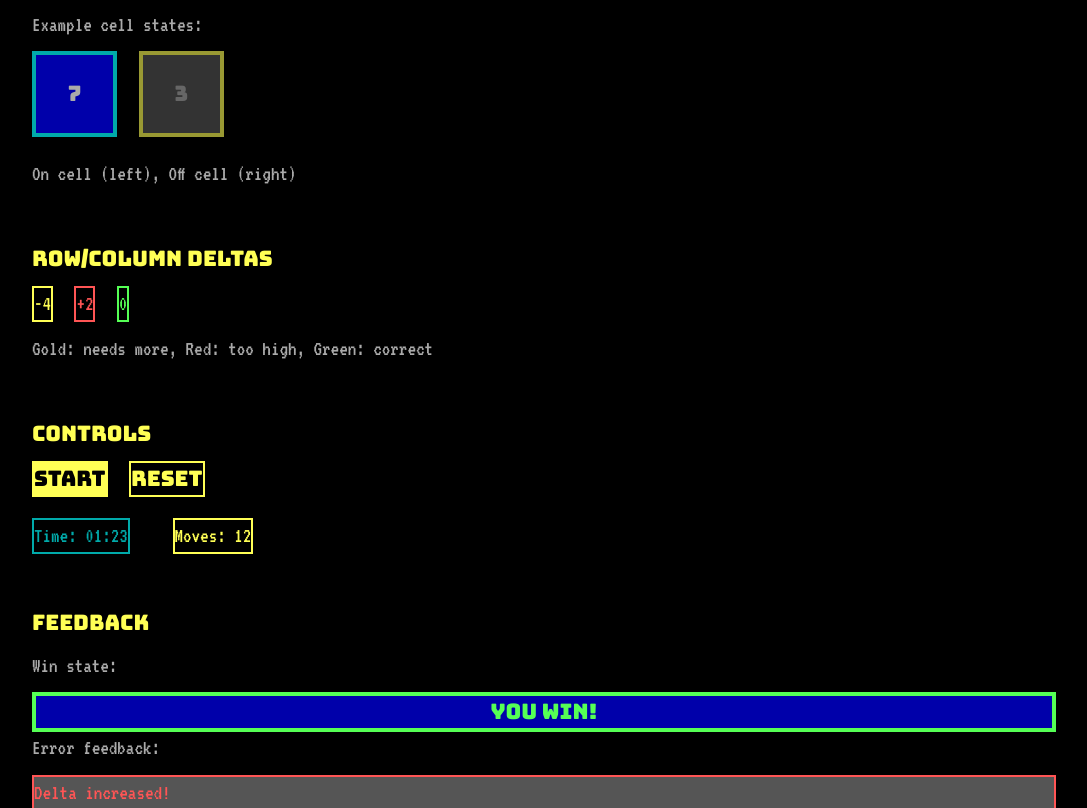
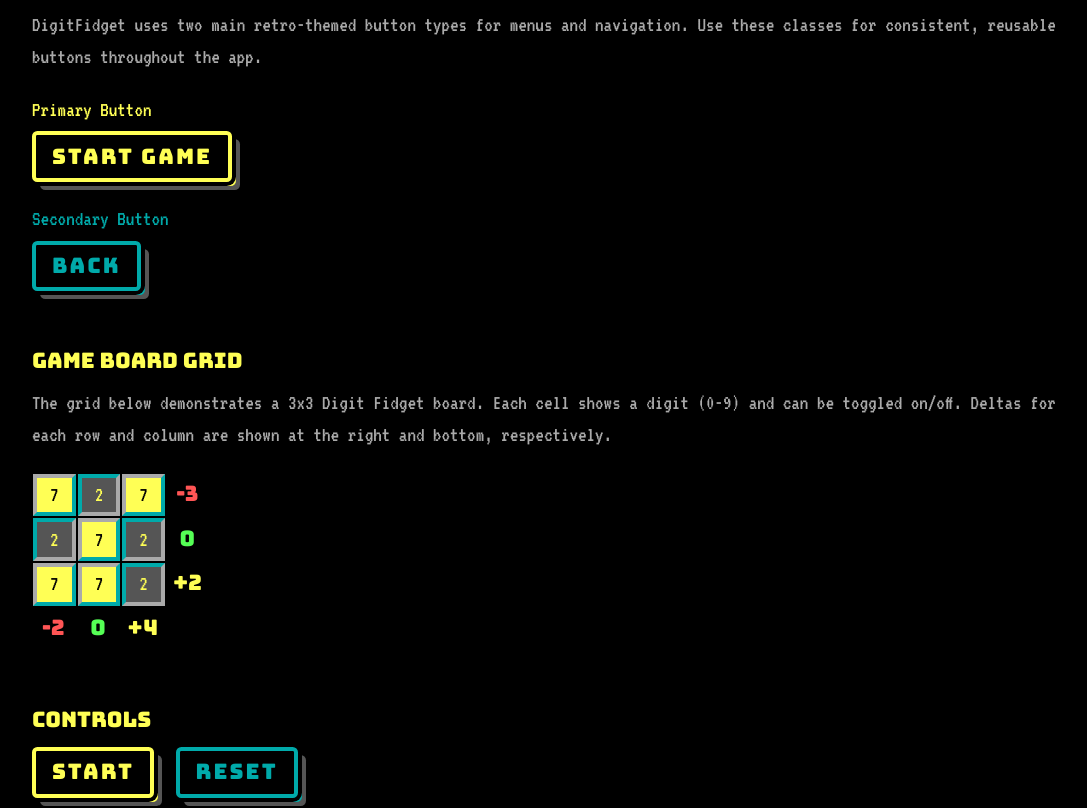
Before and after one commit to renovate-bot/JohnStrunk-_-DigitFidget, a React (Vite) app: page /design in a window 1280 px wide. Shown: the part 600-1408 px from the top of the page, without its empty margins (96-1183 px from the left). Built offline with nearby package versions, Linux system fonts and the light colour scheme.

Commit message:
Add the rest of the design elements
Signed-off-by: GitHub <noreply@github.com>

```diff
--- a/src/index.css
+++ b/src/index.css
@@ -1,3 +1,36 @@
+/* Retro pixel-style shadow utilities for buttons */
+.pixel-shadow-yellow {
+  box-shadow: 0 0 0 4px #000, 4px 4px 0 0 var(--color-ega-yellow), 8px 8px 0 0 var(--color-ega-dark-gray);
+  border-radius: 0.25rem;
+  image-rendering: pixelated;
+  position: relative;
+  z-index: 1;
+}
+
+.pixel-shadow-yellow-hover {
+  box-shadow: 0 0 0 4px #000, 4px 4px 0 0 var(--color-ega-yellow), 8px 8px 0 0 var(--color-ega-white);
+}
+
+.pixel-shadow-yellow-active {
+  box-shadow: 0 0 0 2px #000, 2px 2px 0 0 var(--color-ega-yellow), 4px 4px 0 0 var(--color-ega-dark-gray);
+}
+
+.pixel-shadow-cyan {
+  box-shadow: 0 0 0 4px #000, 4px 4px 0 0 var(--color-ega-cyan), 8px 8px 0 0 var(--color-ega-dark-gray);
+  border-radius: 0.25rem;
+  image-rendering: pixelated;
+  position: relative;
+  z-index: 1;
+}
+
+.pixel-shadow-cyan-hover {
+  box-shadow: 0 0 0 4px #000, 4px 4px 0 0 var(--color-ega-cyan), 8px 8px 0 0 var(--color-ega-white);
+}
+
+.pixel-shadow-cyan-active {
+  box-shadow: 0 0 0 2px #000, 2px 2px 0 0 var(--color-ega-cyan), 4px 4px 0 0 var(--color-ega-dark-gray);
+}
+
 @import "tailwindcss";
 
 @theme {
--- a/src/pages/DesignGuide.tsx
+++ b/src/pages/DesignGuide.tsx
@@ -1,3 +1,5 @@
+
+import React from "react";
 
 
 export default function DesignGuide() {
@@ -57,43 +59,133 @@ export default function DesignGuide() {
                 </section>
 
                 <section className="mb-10">
-                    <h2 className="font-display mb-2 text-ega-yellow">Game Board Grid</h2>
-                    <div className="mb-2">Example cell states:</div>
-                    <div className="flex gap-4 mb-4">
-                        <div className="w-16 h-16 flex items-center justify-center bg-ega-blue border-4 border-ega-cyan font-display">7</div>
-                        <div className="w-16 h-16 flex items-center justify-center bg-ega-dark-gray border-4 border-ega-yellow font-display opacity-60">3</div>
+                    <h2 className="font-display mb-2 text-ega-yellow">Button Styles</h2>
+                    <p className="mb-4">DigitFidget uses two main retro-themed button types for menus and navigation. Use these classes for consistent, reusable buttons throughout the app.</p>
+                    <div className="flex flex-col gap-4">
+                        <div>
+                            <span className="block mb-1 font-body text-ega-yellow">Primary Button</span>
+                            <button
+                                className="font-display px-3 py-1 border-4 border-ega-yellow bg-ega-black text-ega-yellow tracking-widest text-xs sm:text-base transition-all duration-150 focus:outline-none focus:ring-2 focus:ring-ega-white pixel-shadow-yellow hover:bg-ega-yellow hover:text-ega-black hover:pixel-shadow-yellow-hover active:bg-ega-dark-gray active:text-ega-yellow active:pixel-shadow-yellow-active"
+                            >
+                                START GAME
+                            </button>
+                        </div>
+                        <div>
+                            <span className="block mb-1 font-body text-ega-cyan">Secondary Button</span>
+                            <button
+                                className="font-display px-3 py-1 border-4 border-ega-cyan bg-ega-black text-ega-cyan tracking-widest text-xs sm:text-base transition-all duration-150 focus:outline-none focus:ring-2 focus:ring-ega-white pixel-shadow-cyan hover:bg-ega-cyan hover:text-ega-black hover:pixel-shadow-cyan-hover active:bg-ega-dark-gray active:text-ega-cyan active:pixel-shadow-cyan-active"
+                            >
+                                BACK
+                            </button>
+                        </div>
                     </div>
-                    <div>On cell (left), Off cell (right)</div>
                 </section>
 
                 <section className="mb-10">
-                    <h2 className="font-display mb-2 text-ega-yellow">Row/Column Deltas</h2>
-                    <div className="flex gap-4 mb-2">
-                        <span className="bg-ega-black border-2 border-ega-yellow text-ega-yellow font-body">-4</span>
-                        <span className="bg-ega-black border-2 border-ega-light-red text-ega-light-red font-body">+2</span>
-                        <span className="bg-ega-black border-2 border-ega-light-green text-ega-light-green font-body">0</span>
+                    <h2 className="font-display mb-2 text-ega-yellow">Game Board Grid</h2>
+                    <p className="mb-4">The grid below demonstrates a 3x3 Digit Fidget board. Each cell shows a digit (0-9) and can be toggled on/off. Deltas for each row and column are shown at the right and bottom, respectively.</p>
+                    <div className="inline-block">
+                        <div className="grid grid-cols-4 grid-rows-4 gap-0">
+                            {/* Board cells and row deltas */}
+                            {/* Example board state: 1 = on, 0 = off */}
+                            {[
+                                [1, 0, 1],
+                                [0, 1, 0],
+                                [1, 1, 0],
+                            ].map((rowArr, rowIdx) => {
+                                const rowKey = `row-${rowArr.join('-')}`;
+                                return (
+                                    <React.Fragment key={rowKey}>
+                                        {rowArr.map((cell, colIdx) => (
+                                            <div
+                                                key={['cell', rowIdx.toString(), colIdx.toString(), cell ? 'on' : 'off'].join('-')}
+                                                className={
+                                                    `w-6 h-6 flex items-center justify-center font-body text-xs sm:w-8 sm:h-8 sm:text-base m-px ` +
+                                                    (
+                                                        cell
+                                                            ? 'border-t-4 border-t-ega-light-gray border-l-4 border-l-ega-light-gray border-b-4 border-b-ega-cyan border-r-4 border-r-ega-cyan bg-ega-yellow text-ega-black hover:bg-ega-light-gray'
+                                                            : 'border-t-4 border-t-ega-cyan border-l-4 border-l-ega-cyan border-b-4 border-b-ega-light-gray border-r-4 border-r-ega-light-gray bg-ega-dark-gray text-ega-yellow hover:bg-ega-blue'
+                                                    )
+                                                }
+                                            >
+                                                {cell ? 7 : 2}
+                                            </div>
+                                        ))}
+                                        {/* Row delta: negative, zero, positive */}
+                                        <div
+                                            key={['row-delta', rowIdx.toString(), String([-3, 0, 2][rowIdx])].join('-')}
+                                            className={
+                                                `w-6 h-6 flex items-center justify-center font-display text-xs sm:w-8 sm:h-8 sm:text-base ` +
+                                                ([-3, 0, 2][rowIdx] < 0
+                                                    ? 'text-ega-light-red bg-ega-black'
+                                                    : [-3, 0, 2][rowIdx] > 0
+                                                        ? 'text-ega-yellow bg-ega-black'
+                                                        : 'text-ega-light-green bg-ega-black')
+                                            }
+                                        >
+                                            {[-3, 0, 2][rowIdx] > 0 ? '+' : ''}{[-3, 0, 2][rowIdx]}
+                                        </div>
+                                    </React.Fragment>
+                                );
+                            })}
+                            {/* Column deltas: negative, zero, positive */}
+                            {[-2, 0, 4].map((delta, colIdx) => (
+                                <div
+                                    key={['col-delta', colIdx.toString(), String(delta)].join('-')}
+                                    className={
+                                        `w-6 h-6 flex items-center justify-center font-display text-xs sm:w-8 sm:h-8 sm:text-base ` +
+                                        (delta < 0
+                                            ? 'text-ega-light-red bg-ega-black'
+                                            : delta > 0
+                                                ? 'text-ega-yellow bg-ega-black'
+                                                : 'text-ega-light-green bg-ega-black')
+                                    }
+                                >
+                                    {delta > 0 ? '+' : ''}{delta}
+                                </div>
+                            ))}
+                            {/* Empty corner for alignment */}
+                            <div className="w-6 h-6 sm:w-8 sm:h-8"></div>
+                        </div>
                     </div>
-                    <div>Gold: needs more, Red: too high, Green: correct</div>
                 </section>
+
 
                 <section className="mb-10">
                     <h2 className="font-display mb-2 text-ega-yellow">Controls</h2>
                     <div className="flex gap-4 mb-4">
-                        <button className="font-display bg-ega-yellow text-ega-black border-2 border-ega-yellow">Start</button>
-                        <button className="font-display border-2 border-ega-yellow text-ega-yellow bg-transparent">Reset</button>
+                        <button
+                            className="font-display px-3 py-1 border-4 border-ega-yellow bg-ega-black text-ega-yellow tracking-widest text-xs sm:text-base transition-all duration-150 focus:outline-none focus:ring-2 focus:ring-ega-white pixel-shadow-yellow hover:bg-ega-yellow hover:text-ega-black hover:pixel-shadow-yellow-hover active:bg-ega-dark-gray active:text-ega-yellow active:pixel-shadow-yellow-active"
+                        >
+                            Start
+                        </button>
+                        <button
+                            className="font-display px-3 py-1 border-4 border-ega-cyan bg-ega-black text-ega-cyan tracking-widest text-xs sm:text-base transition-all duration-150 focus:outline-none focus:ring-2 focus:ring-ega-white pixel-shadow-cyan hover:bg-ega-cyan hover:text-ega-black hover:pixel-shadow-cyan-hover active:bg-ega-dark-gray active:text-ega-cyan active:pixel-shadow-cyan-active"
+                        >
+                            Reset
+                        </button>
                     </div>
                     <div className="flex gap-8">
-                        <div className="bg-ega-black border-2 border-ega-cyan font-body text-ega-cyan">Time: 01:23</div>
-                        <div className="bg-ega-black border-2 border-ega-yellow font-body text-ega-yellow">Moves: 12</div>
+                        <div className="bg-ega-black border-r-2 border-b-2 border-r-ega-cyan border-b-ega-cyan font-body text-ega-cyan px-1 py-0.5">Time: 01:23</div>
+                        <div className="bg-ega-black border-r-2 border-b-2 border-r-ega-yellow border-b-ega-yellow font-body text-ega-yellow px-1 py-0.5">Moves: 12</div>
                     </div>
                 </section>
 
                 <section className="mb-10">
                     <h2 className="font-display mb-2 text-ega-yellow">Feedback</h2>
-                    <div className="mb-2">Win state:</div>
-                    <div className="border-4 border-ega-light-green bg-ega-blue text-center font-display text-ega-light-green">You Win!</div>
-                    <div className="mb-2">Error feedback:</div>
-                    <div className="border-2 border-ega-light-red bg-ega-dark-gray text-ega-light-red font-body">Delta increased!</div>
+                    <div className="mb-2">Win Dialog Example:</div>
+                    <div className="max-w-xs mx-auto border-4 border-ega-light-green bg-ega-blue rounded-lg shadow-lg p-4 flex flex-col items-center">
+                        <div className="font-display text-ega-light-green text-xl mb-2">You Win!</div>
+                        <div className="flex flex-row gap-4 font-body text-ega-white text-sm mb-4">
+                            <span>Moves: <span className="text-ega-yellow font-bold">12</span></span>
+                            <span>Time: <span className="text-ega-yellow font-bold">01:23</span></span>
+                        </div>
+                        <button
+                            className="font-display px-3 py-1 border-4 border-ega-yellow bg-ega-black text-ega-yellow tracking-widest text-xs sm:text-base transition-all duration-150 focus:outline-none focus:ring-2 focus:ring-ega-white pixel-shadow-yellow hover:bg-ega-yellow hover:text-ega-black hover:pixel-shadow-yellow-hover active:bg-ega-dark-gray active:text-ega-yellow active:pixel-shadow-yellow-active"
+                        >
+                            OK
+                        </button>
+                    </div>
                 </section>
 
                 <section className="mb-10">
```
Also changed, not shown: .devcontainer/devcontainer.json.
